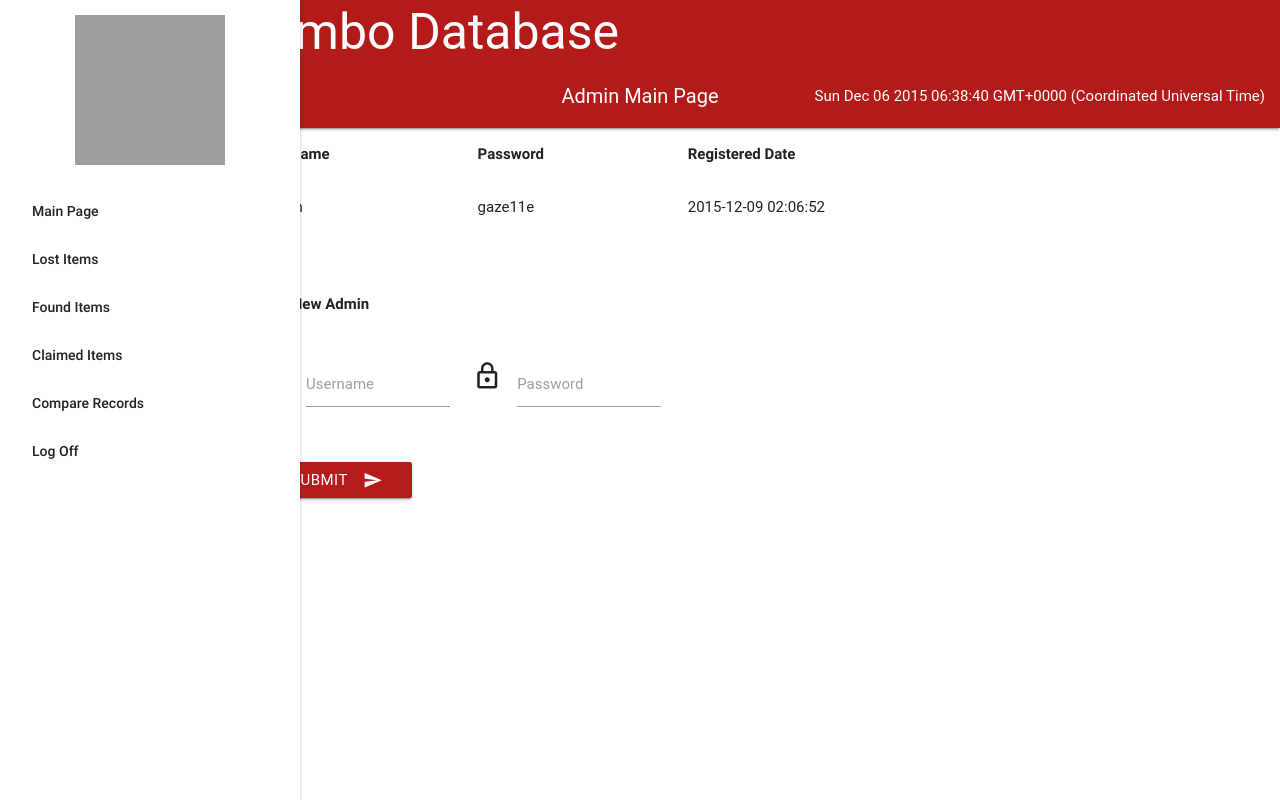
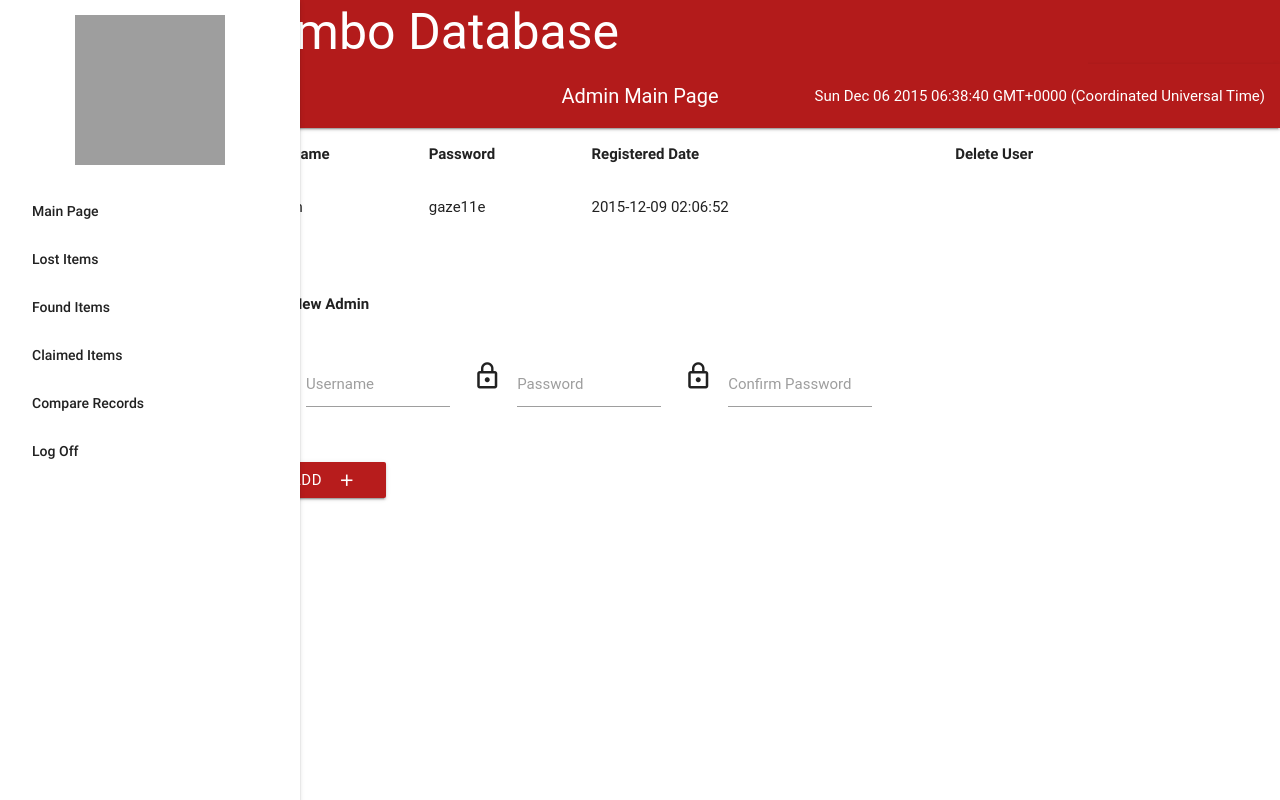
Before and after one commit to kkoves/limbo, a PHP site: page /Assignments/admin/index.php in a window 1280 px wide. Run offline with PHP 8.4, Linux system fonts and the light colour scheme; data comes from the database, SQL or seed files in the repository; some libraries are stand-ins or nearby versions; some web fonts are replaced; grey boxes are pictures that could not be loaded.

Commit message:
Implemented add user and deleter user functionality. Root user cannot be removed through GUI

```diff
--- a/admin/index.php
+++ b/admin/index.php
@@ -53,6 +53,19 @@ and open the template in the editor.
                 var time = setTimeout(modalClick, 3000);
             }
         </script>
+		<?php
+			require('../includes/connect_db.php');
+			require('../includes/helpers.php');
+
+			if(isset($_GET['delete'])){
+				delete_user($_GET['delete']);
+			}
+		?>
+		<?php
+            if($_SERVER['REQUEST_METHOD'] == 'POST') {
+				add_admin(); // Adds a new admin along with the current timestamp
+			}
+        ?>
         <style>
             nav{
                 background-color: #B31B1B;
@@ -108,9 +121,6 @@ and open the template in the editor.
 						<h4>Lost/Found Item Detail</h4>
 						<p>
 							<?php
-								require('..\includes/connect_db.php');
-								require('..\includes/helpers.php');
-
 								if($_SERVER[ 'REQUEST_METHOD' ] == 'GET') {
 									if(isset($_GET['id']))
 										show_record($_GET['id']);
@@ -129,26 +139,32 @@ and open the template in the editor.
 				<br/><br/>
 				<table>
 				<th>Add New Admin</th>
+				<tr id="error" style='color:red'></tr>
 					<tr>
 						<td>
 							<div class="row">
-								<form class="col s12">
+								<form class="col s12" action="index.php" method="POST">
 									<div class="row">
 										<div class="input-field col s3">
 											<i class="material-icons prefix">account_circle</i>
-											<input id="icon_prefix" type="text" class="validate">
-											<label for="icon_prefix">Username</label>
+											<input name="user" id="user" type="text" class="validate" value="<?php if(isset($_POST['user'])) echo $_POST['user']; ?>">
+											<label for="user">Username</label>
 										</div>
 										<div class="input-field col s3">
 											<i class="material-icons prefix">lock_outline</i>
-											<input id="icon_telephone" type="tel" class="validate">
-											<label for="icon_telephone">Password</label>
+											<input name="pass" id="pass" type="password" class="validate">
+											<label for="pass">Password</label>
+										</div>
+										<div class="input-field col s3">
+											<i class="material-icons prefix">lock_outline</i>
+											<input name="pass_confirm" id="pass_confirm" type="password" class="validate">
+											<label for="pass_confirm">Confirm Password</label>
 										</div>
 									</div>
 									<div class="row">
 										<div class="input-field col s3">
-											<button class="btn waves-effect waves-light red darken-4" type="submit">Submit
-												<i class="material-icons right">send</i>
+											<button class="btn waves-effect waves-light red darken-4" type="submit">Add
+												<i class="large material-icons right">add</i>
 											</button>
 										</div>
 									</div>
--- a/admin/login.php
+++ b/admin/login.php
@@ -64,7 +64,7 @@ and open the template in the editor.
 				$pid = validate($user, $pass);
 
 				if($pid == -1)
-					echo '<script>$(document).ready(function () {$("#error").html("Login Failed. Please try again...");});</script>';
+					echo '<script>$(document).ready(function () {$("#error").html("Login failed, please try again.");});</script>';
 
 			else
 				load('index.php', $pid);
@@ -131,7 +131,7 @@ and open the template in the editor.
                             <form class="col s12" action="login.php" method="POST">
                                 <div class="row">
                                     <div class="input-field col s6">
-                                        <input required placeholder="Username" name="name" type="text" class="validate">
+                                        <input required placeholder="Username" name="name" type="text" class="validate" autofocus>
                                         <label for="title">Username</label>
                                     </div>
                                 </div>
--- a/includes/helpers.php
+++ b/includes/helpers.php
@@ -384,6 +384,7 @@ function show_users($id){
         echo '<th>Username</th>';
         echo '<th>Password</th>';
         echo '<th>Registered Date</th>';
+		echo '<th style="text-align:center">Delete User</th>';
 
 
 		while($row = mysqli_fetch_array($results, MYSQLI_ASSOC)){
@@ -391,6 +392,8 @@ function show_users($id){
 				echo '<td>' . $row['user'] . '</td>';
 				echo '<td>' . $row['pass'] . '</td>';
 				echo '<td>' . $row['reg_date'] . '</td>';
+				if($row['user'] !== 'admin')
+					echo '<td style="text-align:center">' . '<a class="material-icons" style="color:#9e9e9e" href="index.php?delete=' .$row['id'] . '">delete</a>' . '</td>';
 
 			echo '</tr>';
 		}
@@ -398,7 +401,7 @@ function show_users($id){
 	}
 }
 
-#Deletes an Item from the database
+# Deletes an Item from the database
 function delete_item($id){
 	global $dbc;
 
@@ -407,6 +410,47 @@ function delete_item($id){
 	$results = mysqli_query($dbc, $query);
     check_results($results);
 
+}
+
+# Deletes an Item from the database
+function delete_user($id){
+	global $dbc;
+
+	$query = 'DELETE FROM users WHERE id=' .$id;
+
+	$results = mysqli_query($dbc, $query);
+    check_results($results);
+
+}
+
+# Adds a new admin to the system
+function add_admin(){
+	global $dbc;
+
+	$user = $_POST['user'];
+	$pass = $_POST['pass'];
+	$pass_confirm = $_POST['pass_confirm'];
+
+
+	if($pass !== $pass_confirm)
+		echo '<script>$(document).ready(function () {$("#error").html("&nbsp; Error: Password fields do not match");});</script>';
+	else {
+		$query = "INSERT INTO users(user, pass, reg_date) VALUES(\"$user\", \"$pass\", NOW())";
+
+		#Show query if debugging is enabled (at the top of this file)
+		#show_query($query);
+
+		#Get results of SQL query
+		$results = mysqli_query($dbc,$query);
+
+		#Output SQL errors, if any
+		check_results($results);
+
+		return $results ;
+	}
+
+	//return false on failure
+	return false;
 }
 
 # Inserts a lost/found item into limbo_db from $_POST
```
